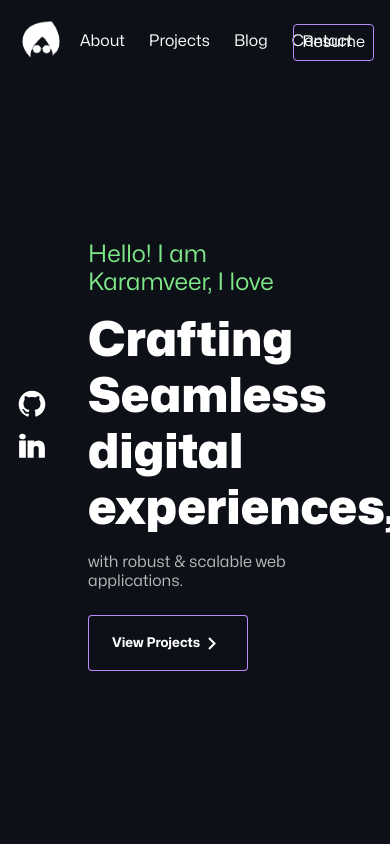
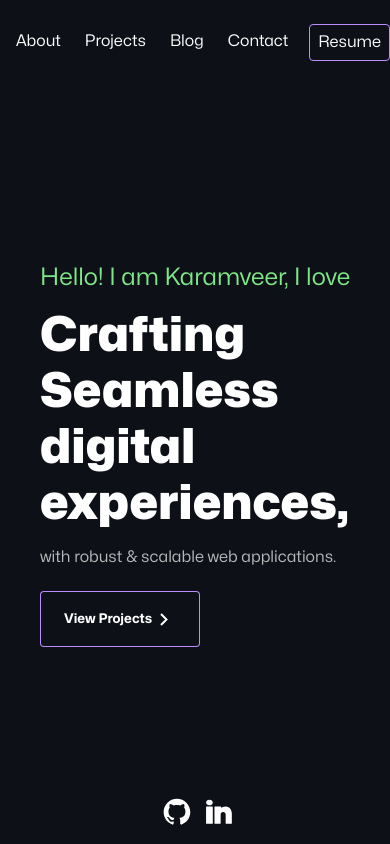
Before and after one commit to KaramveerSidhu/gitfolio, a Next.js app: page / in a window 390 px wide. Shown: the top 844 px of the page. Built offline with nearby package versions, Linux system fonts and the light colour scheme.

Commit message:
chore: improve responsiveness for smaller screens

```diff
--- a/app/components/home-page/about/About.module.scss
+++ b/app/components/home-page/about/About.module.scss
@@ -44,3 +44,9 @@
     padding: $section-padding-alt;
   }
 }
+
+@media screen and (max-width: $breakpoint-secondary) {
+  .desc {
+    width: 100%;
+  }
+}
--- a/app/components/shared/footer/Footer.module.scss
+++ b/app/components/shared/footer/Footer.module.scss
@@ -28,3 +28,10 @@
     bottom: -220px;
   }
 }
+
+@media screen and (max-width: $breakpoint-secondary) {
+  .img {
+    padding-bottom: 64px;
+    bottom: -280px;
+  }
+}
--- a/app/components/shared/navbar/Navbar.module.scss
+++ b/app/components/shared/navbar/Navbar.module.scss
@@ -53,3 +53,17 @@
   top: 4px;
   left: 0;
 }
+
+@media screen and (max-width: $breakpoint-secondary) {
+  .logoLink {
+    display: none;
+  }
+
+  .firstListItem {
+    margin-left: 0;
+  }
+
+  .navbar {
+    padding: 16px 0px;
+  }
+}
--- a/app/components/shared/navbar/index.tsx
+++ b/app/components/shared/navbar/index.tsx
@@ -7,7 +7,7 @@ const Navbar = () => {
   return (
     <nav className={styles.navbar}>
       <ul className={styles.list}>
-        <li className={styles.listItem}>
+        <li className={clsx(styles.listItem, styles.logoLink)}>
           <Link href="/" className={styles.link}>
             <div className={styles.logo}>
               <Image
--- a/app/components/shared/sidebar/Sidebar.module.scss
+++ b/app/components/shared/sidebar/Sidebar.module.scss
@@ -15,6 +15,14 @@
 
 @media screen and (max-width: $breakpoint-secondary) {
   .sidebar {
-    padding: 0px 12px;
+    padding: 12px;
+    bottom: 0;
+    left: 50%;
+    transform: translateX(-50%);
+    flex-direction: row;
+    height: max-content;
+    background-color: inherit;
+    z-index: 10;
+    width: 99%;
   }
 }
--- a/app/layout.module.scss
+++ b/app/layout.module.scss
@@ -19,7 +19,10 @@
 
 @media screen and (max-width: $breakpoint-secondary) {
   .main {
-    padding-right: 22px;
-    margin-left: 64px;
+    width: 100%;
+    margin-left: 16px;
+    margin-right: 16px;
+    padding-left: 0;
+    padding-right: 0;
   }
 }
```
